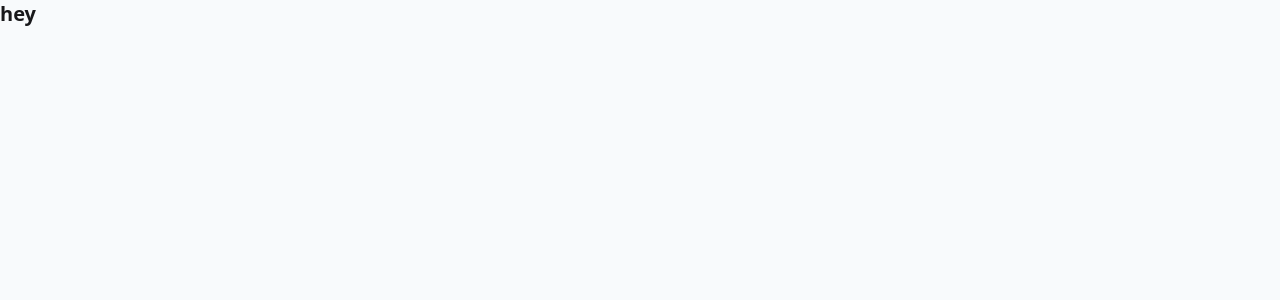
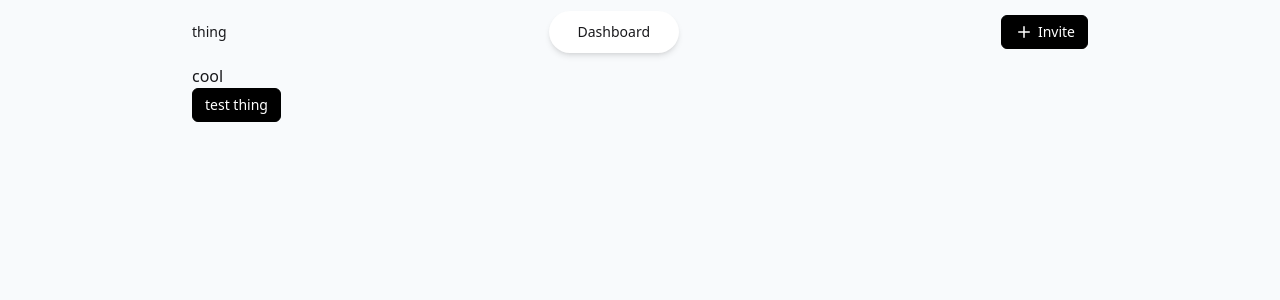
Before and after one commit to Xyphyn/xylo-website, a Nuxt app: page / in a window 1280 px wide. Shown: the top 300 px of the page. Built offline with nearby package versions, Linux system fonts and the light colour scheme.

Commit message:
init with ui

```diff
--- a/app.vue
+++ b/app.vue
@@ -1,5 +1,6 @@
 <template>
-  <div class="">
-    <NuxtPage />
-  </div>
+    <div class="mx-auto max-w-4xl">
+        <Navbar></Navbar>
+        <NuxtPage />
+    </div>
 </template>
--- /dev/null
+++ b/components/color.ts
@@ -0,0 +1,4 @@
+export enum ButtonColor {
+    'primary' = 'text-white bg-black border border-black hover:bg-transparent hover:text-inherit dark:text-black dark:bg-white dark:border-white',
+    'secondary' = 'border border-transparent hover:bg-black/10 hover:dark:bg-white/10',
+}
--- a/components/counter.vue
+++ /dev/null
@@ -1,10 +0,0 @@
-<script setup>
-    let count = ref(0)
-
-    const increment = () => count.value++
-</script>
-
-<template>
-    <p>count is: {{ count }}</p>
-    <button class="bg-black text-white dark:bg-white dark:text-black" @click="increment">increment</button>
-</template>
--- /dev/null
+++ b/components/linkbutton.vue
@@ -0,0 +1,27 @@
+<script setup>
+import { ButtonColor } from './color'
+
+const props = defineProps({
+    href: String,
+    onclick: (e) => any,
+    button: Boolean,
+    color: ButtonColor,
+})
+</script>
+
+<template>
+    <button
+        v-if="props.button"
+        @click="onclick"
+        :class="`rounded-md px-3 py-1.5 w-max text-sm transition-colors cursor-pointer ${props.color}`"
+    >
+        <slot />
+    </button>
+    <a
+        v-else
+        :href="props.href"
+        :class="`flex flex-row items-center gap-1 rounded-md px-3 py-1.5 w-max text-sm transition-colors cursor-pointer ${props.color}`"
+    >
+        <slot />
+    </a>
+</template>
--- /dev/null
+++ b/components/navbar.vue
@@ -0,0 +1,21 @@
+<script setup>
+import { ButtonColor } from '~/components/color'
+import { PlusIcon } from '@heroicons/vue/20/solid'
+</script>
+
+<template>
+    <nav
+        class="flex flex-row gap-4 justify-between items-center py-4 h-16 text-sm"
+    >
+        <span>thing</span>
+        <div
+            class="flex flex-row justify-center items-center px-4 py-1 bg-white rounded-full shadow-md"
+        >
+            <linkbutton :color="ButtonColor.secondary">Dashboard</linkbutton>
+        </div>
+        <Linkbutton :color="ButtonColor.primary">
+            <PlusIcon class="w-5 h-5" />
+            Invite
+        </Linkbutton>
+    </nav>
+</template>
--- a/package.json
+++ b/package.json
@@ -14,6 +14,9 @@
         "nuxt": "^3.5.1"
     },
     "dependencies": {
-        "appwrite": "^11.0.0"
+        "@heroicons/vue": "^2.0.18",
+        "@supabase/supabase-js": "^2.23.0",
+        "appwrite": "^11.0.0",
+        "pocketbase": "^0.15.0"
     }
 }
--- a/pages/index.vue
+++ b/pages/index.vue
@@ -1,7 +1,11 @@
+<script setup>
+import Button from '~/components/linkbutton.vue'
+import { ButtonColor } from '~/components/color'
+</script>
+
 <template>
-    <div>
-        <h1 class="font-bold text-xl">
-            hey
-        </h1>
+    <div class="flex flex-col">
+        <p>cool</p>
+        <Button href="/" :color="ButtonColor.primary">test thing</Button>
     </div>
 </template>
```
Also changed, not shown: 2 other files (tests, documents, lock files or other folders).
